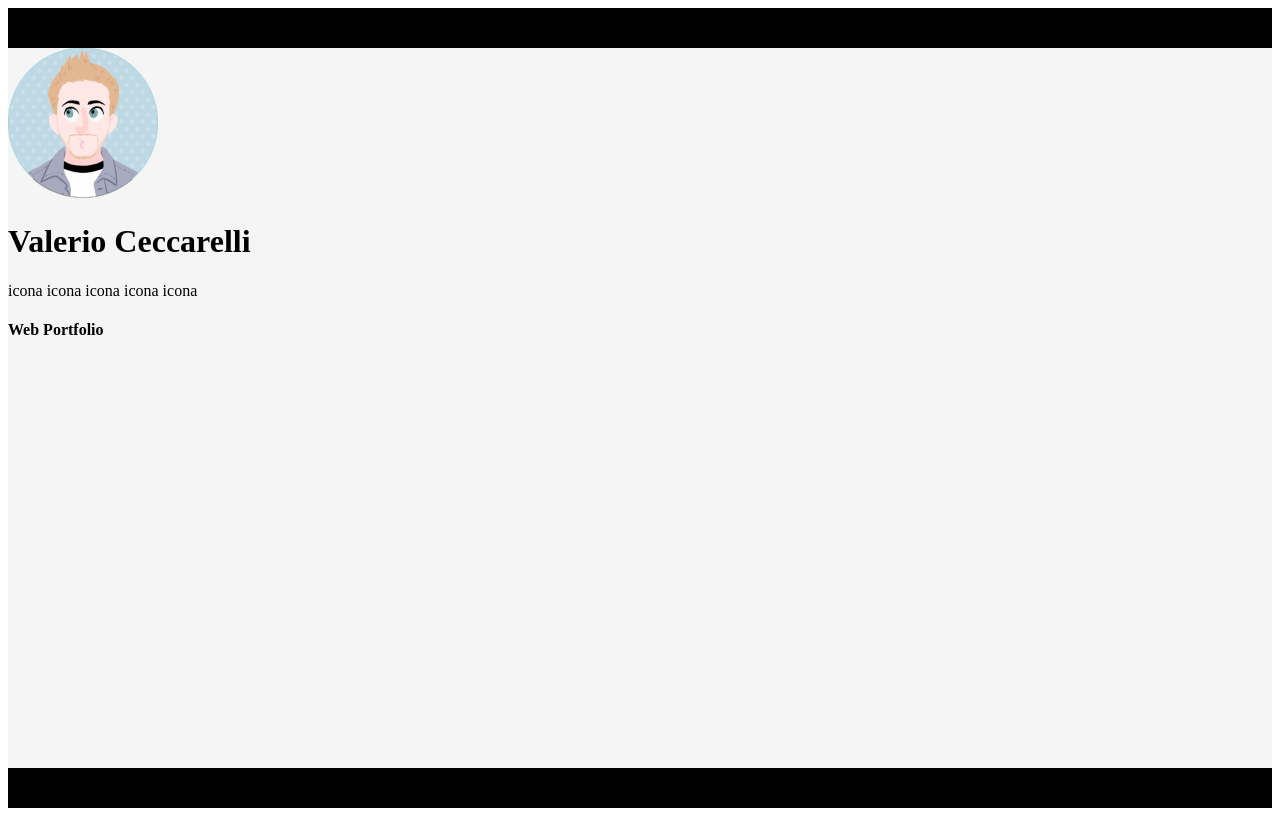
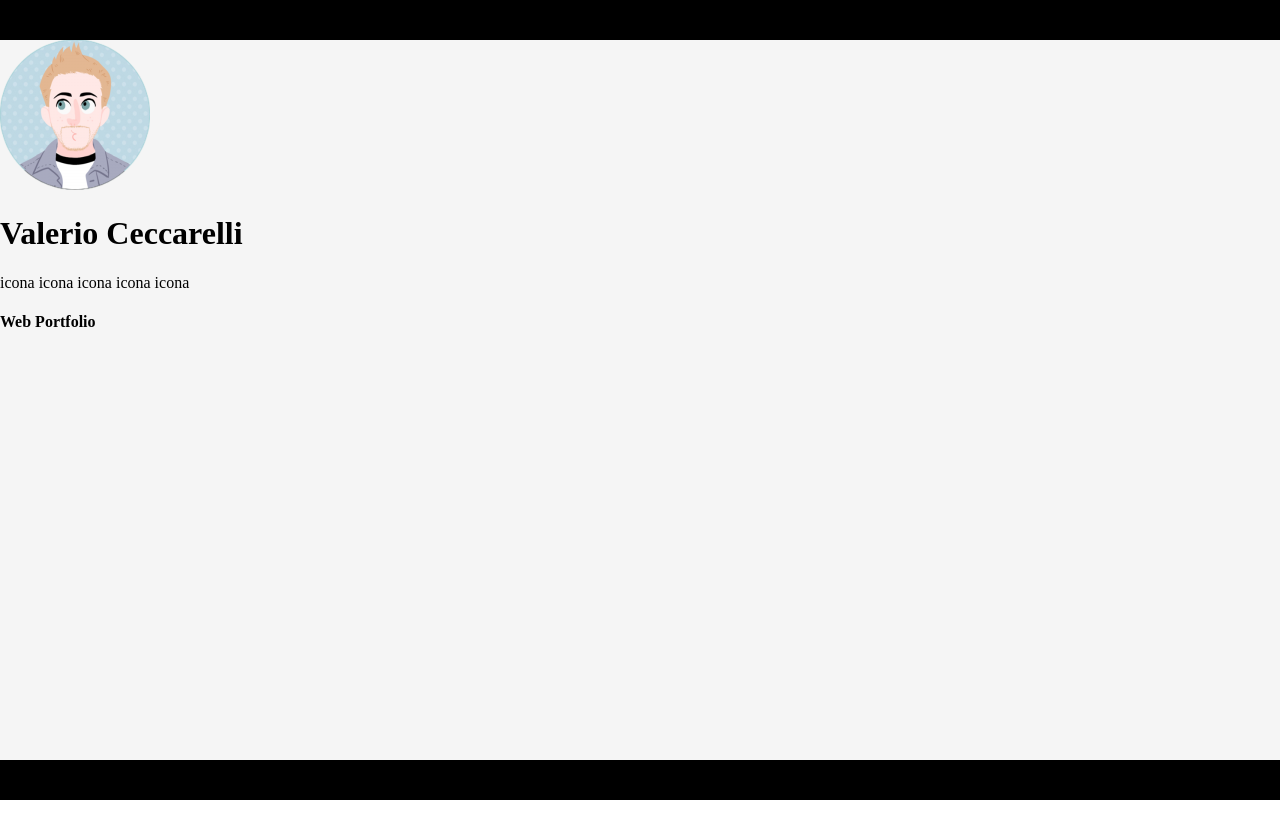
Before and after one commit to GrumpyValer/valerioceccarelli.github.io, a plain HTML site: page index.html in a window 1280 px wide. Drawn offline with Linux system fonts and the light colour scheme.

Commit message:
Cose magiche

```diff
--- a/index.html
+++ b/index.html
@@ -1,14 +1,13 @@
 <!doctype html>
-<html lang="en">
+<html>
 <head>
   <meta charset="utf-8">
   <title>Valerio Ceccarelli - Home</title>
-  <meta name="viewport" content="width=device-width, initial-scale=1">
   <link rel="stylesheet" href="style.css">
   <link rel="icon" type="image/x-icon" href="/img/logo.png">
 </head>
 <body>
-  <nav></nav>
+  <nav>Menu</nav>
   <main>
     <div class="row">
       <div class="col-4">
@@ -27,6 +26,6 @@
       </div>
     </div>
   </main>
-  <footer></footer>
+  <footer>Credits</footer>
 </body>
 </html>
--- a/style.css
+++ b/style.css
@@ -1,3 +1,8 @@
+html,body{
+    margin:0;
+    padding:0
+}
+
 nav, footer{
     background-color: black;
     height: 5vh;
```
